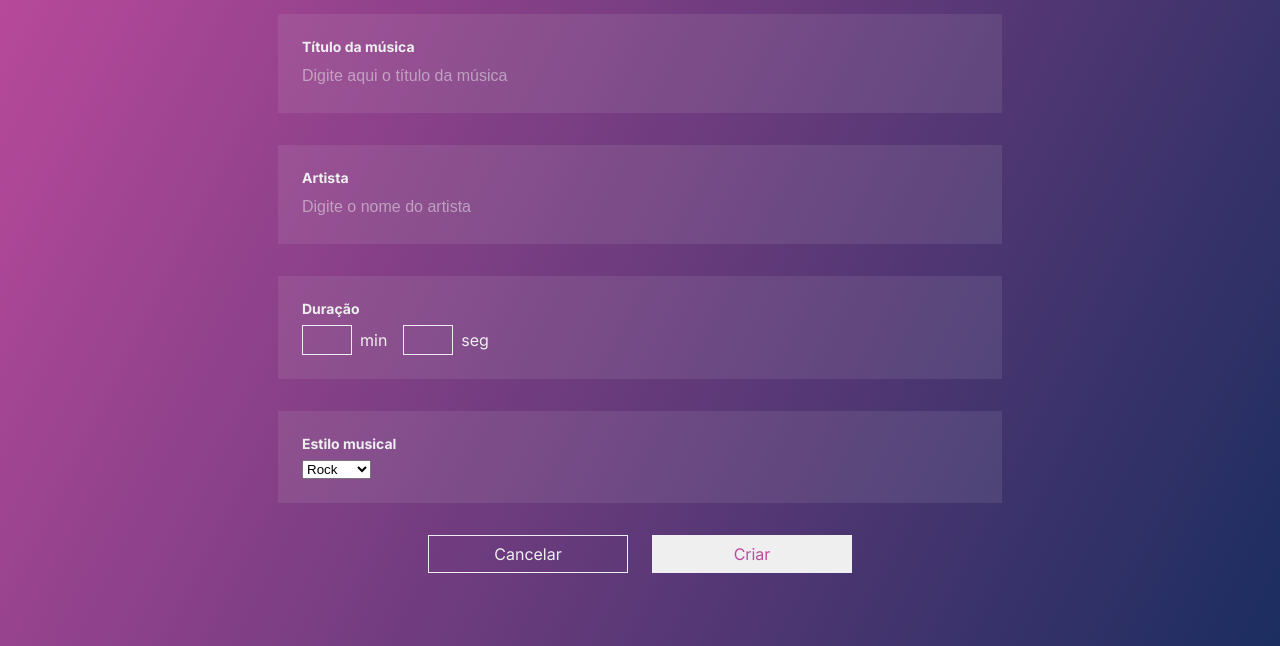
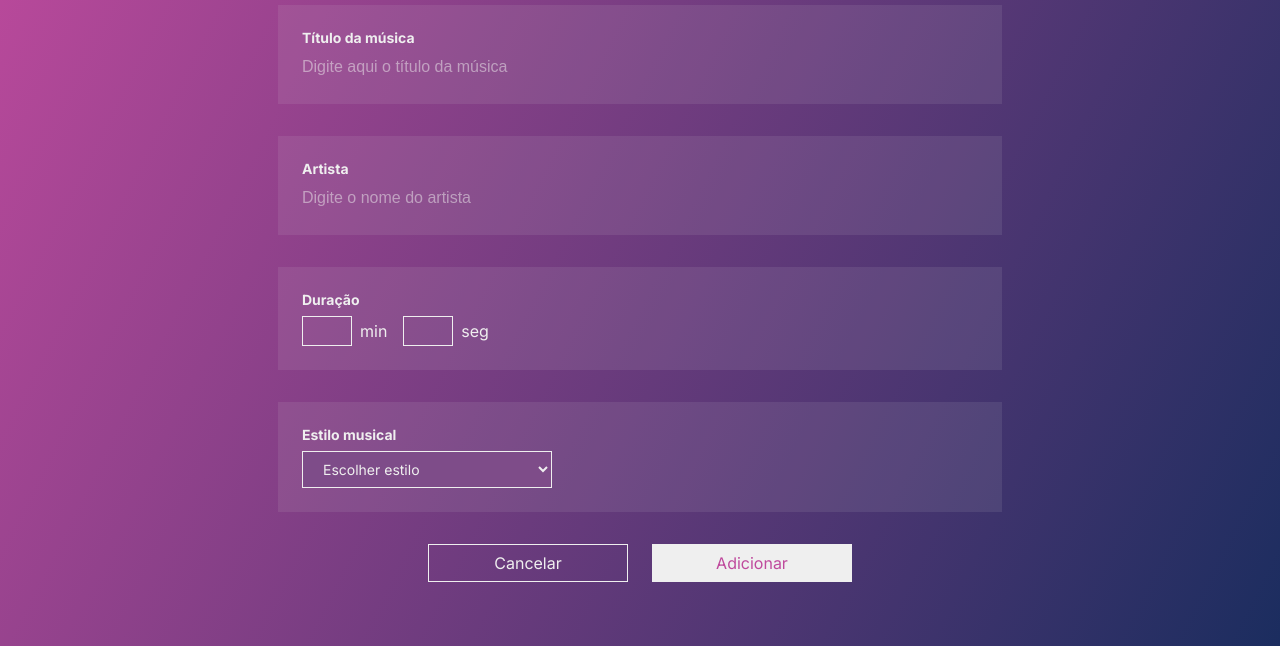
Before and after one commit to Tucupi-SN/projeto-pw-linkshare, a plain HTML site: page frontend/add_music.html in a window 1280 px wide. Shown: the part 154-800 px from the top of the page. Drawn offline with Linux system fonts and the light colour scheme.

Commit message:
styling musics form

```diff
--- a/frontend/add_music.html
+++ b/frontend/add_music.html
@@ -40,6 +40,8 @@
                         <div>
                             <input
                                 type="number"
+                                min="0"
+                                max="59"
                                 name="duration1"
                                 id="duration1"
                             />
@@ -48,6 +50,8 @@
                         <div>
                             <input
                                 type="number"
+                                min="0"
+                                max="59"
                                 name="duration2"
                                 id="duration2"
                             />
@@ -60,6 +64,9 @@
                     <label for="musics-styles">Estilo musical</label>
                     <div>
                         <select name="musics-styles" id="musics-styles">
+                            <option disabled selected>
+                                Escolher estilo
+                            </option>
                             <option value="1">Rock</option>
                             <option value="2">Blues</option>
                             <option value="3">Jazz</option>
@@ -74,7 +81,7 @@
                     <a href="./index.html" class="btn-outline btn-links">
                         Cancelar
                     </a>
-                    <button class="btn" type="submit">Criar</button>
+                    <button class="btn" type="submit">Adicionar</button>
                 </div>
             </form>
         </main>
--- a/frontend/styles/add_music.css
+++ b/frontend/styles/add_music.css
@@ -20,3 +20,14 @@
     align-items: center;
     gap: 8px;
 }
+
+select {
+    font-family: "Inter";
+    font-weight: 400;
+    font-size: 14px;
+    background-color: #7e4c89;
+    color: var(--white);
+    border: 1px solid var(--white);
+    min-width: 250px;
+    padding: 8px 16px;
+}
```
